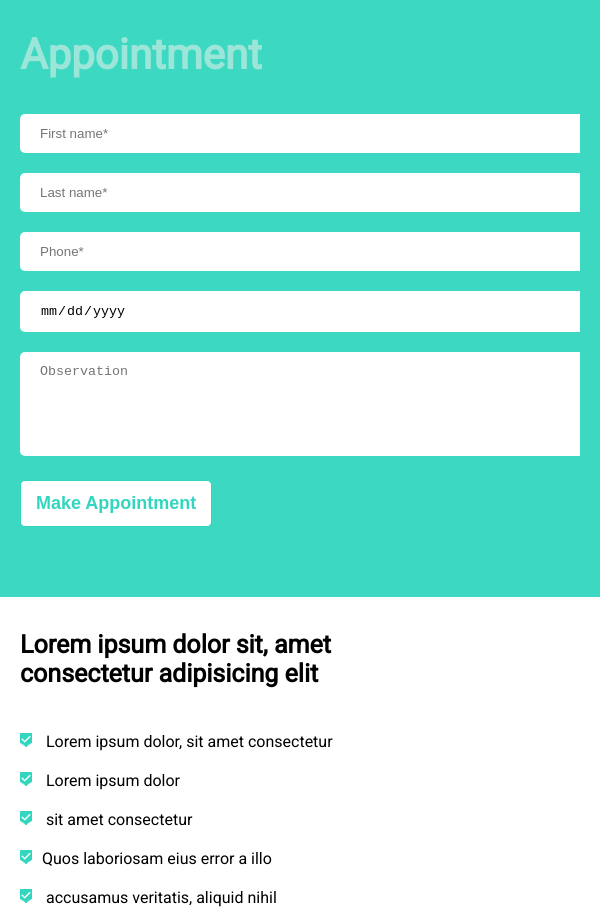
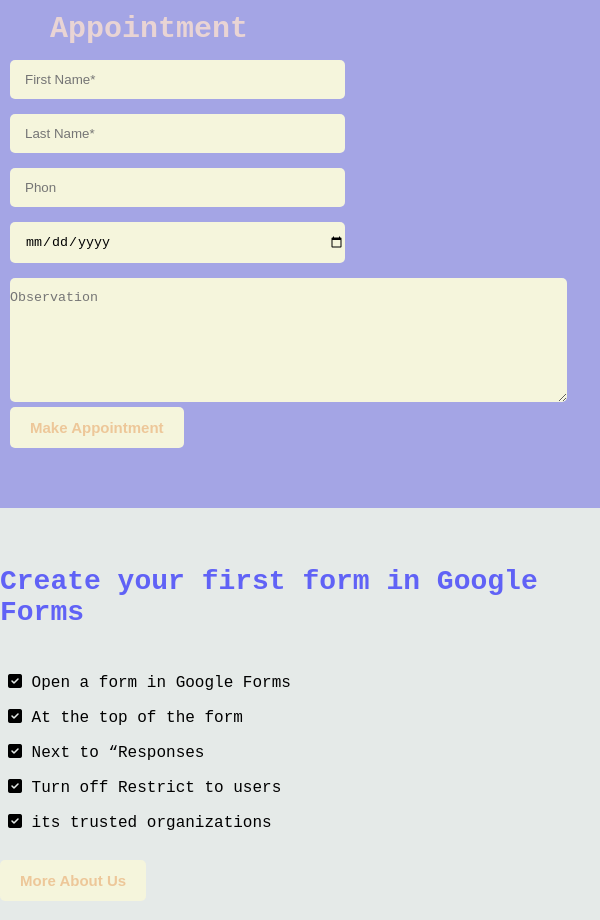
Before and after one commit to mdpappu006/webFrom, a plain HTML site: page index.html in a window 600 px wide. Shown: the top 920 px of the page. Drawn offline with Linux system fonts and the light colour scheme.

Commit message:
new form

```diff
--- a/assets/css/responsive.css
+++ b/assets/css/responsive (1).css
@@ -34,7 +34,6 @@
 
 
 
-
 }
 
 /********************************************************/
@@ -52,16 +51,50 @@
 /* xs devices **********************************/
 /********************************************************/
 @media (max-width: 767px){
+    .container{
+        display: block;
+    }
+     .form-left-section{
+        width: 100%;
+        padding: 50px 0;
+     }
+
+     form .name{
+        padding-bottom: 28px;
+        display: flex;
+     }
+
+     .form-left-wrapper{
+        padding-left: 3%;
+        position: relative;
+        padding: 10px;
+     }
+
+
+     h2{
+        color: #e9d4d4;
+        font-size: 30px;
+        transform: rotate(0deg);
+        position: absolute;
+        left: 50px;
+        bottom: 95%;
+      }
+     .form-right-section{
+        width: 100%;
+        background: rgb(229, 234, 232);
+        padding: 20px 0;
+        padding-left: 20px;
+
+      }
+
+}
+
+/********************************************************/
+/* sm devices **********************************/
+/********************************************************/
+
+@media only screen and (min-width: 576px) and (max-width: 767px) {
 
 
 
 }
-
-
-/********************************************************/
-/* Custom devices **********************************/
-/********************************************************/
-
-@media only screen and (min-width: 376px) and (max-width: 430px){
-
-}
--- a/assets/css/style.css
+++ b/assets/css/style.css
@@ -1,148 +1,102 @@
-/* Form Css Start */
-
 body{
     margin: 0;
     padding: 0;
-    font-family: 'Roboto', sans-serif;
+    font-family: 'Courier New', Courier, monospace;
 }
-
-h1, h2, h3, h4, h5, h6{
-    font-family: 'Roboto', sans-serif;
+h2,h4{
+    font-family: 'Courier New', Courier, monospace;
 }
-
 .container{
     display: flex;
 }
 
+.form-left-section{
+    background-color: #a4a5e5;
+    width: 60%;
+    padding: 65px 0;
 
-/*Start Left section */
 
-.form-left-section{
-    background: #3CD8C1;
-    width: 60%;
-    padding: 100px 0;
 }
+.form-left-wrapper{
+    padding-left: 20%;
+    position: relative;
 
-.form-left-wrapper {
-    padding-left: 30%;
-    position: relative;
 }
-
-.form-left-wrapper h2 {
-    color: #9BE6D9;
-    font-size: 50px;
+h2{
+    color: #e9d4d4;
+    font-size: 30px;
+    transform: rotate(-90deg);
     position: absolute;
-    transform: rotate(-90deg);
-    left: 10%;
-    bottom: 29%;
+    left: 0;
+    bottom: 48%;
 }
-
 form .name{
-    padding-bottom:  20px;
+    padding-bottom: 28px;
 }
-
-form .name input {
-    background: #fff;
+input{
+    background: beige;
     border: none;
     padding: 12px 20px;
     border-radius: 5px;
     width: 40%;
-    margin-right: 20px;
+
+
+
 }
-
-form .name textarea {
-    background: #fff;
+textarea{
+    background: beige;
     border: none;
     padding: 12px 20px;
+    width: 88.8%;
+    height: 100px;
     border-radius: 5px;
-    width: 88.3%;
-    height: 110px;
 }
+.primary-btn{
+    padding: 12px 20px;
+    border-radius: 5px;
+    font-size: 15px;
+    border: none;
+    font-weight: 600;
+    cursor:pointer ;
 
-.primary-btn{
-    padding: 12px 15px;
-    border-radius: 5px;
-    font-size: 18px;
-    font-weight: 600;
-    cursor: pointer;
-    transition: 0.4s ease-in-out;
 }
+button{
+    background: beige;
+    color: hwb(33 60% 7%);
+    bottom: 60%;
 
-.submitbtn button{
-    background: #fff;
-    border: 1px solid #32D6BE;
-    color: #32D6BE;
+}
+.primary-btn:hover{
+    color: hsl(264, 87%, 35%);
+    background:transparent ;
 }
 
 
-.submitbtn button:hover{
-    background: transparent;
-    border: 1px solid #fff;
-    color: #fff;
-}
 
-/*End Left section */
+.form-right-section{
+    width: 40%;
+    background: rgb(229, 234, 232);
+    padding: 20px 0;
+    padding-left: 20px;
 
 
+}
+h4{
+    font-size: 28px;
+    color: hsl(239, 89%, 67%);
 
-
-
-/*Start Right section */
-
-.form-right-section {
-    width: 40%;
-    background: #fff;
-    padding: 100px 0;
-    padding-left: 70px;
 }
-
-
-.form-right-section h4{
-    font-size: 30px;
-}
-
 .feature-list ul{
     margin: 0;
     padding: 0;
+    padding-bottom: 20px;
     list-style: none;
 }
-
-.feature-list ul li {
-    padding: 10px 0;
-}
-
-.feature-list ul li img{
-    padding-right: 10px;
-}
+.feature-list ul li{
+    padding: 8px;
 
 
-.about-us button {
-    background: #32D6BE;
-    color: #fff;
-    margin-top: 40px;
-    padding: 15px 25px;
-    border: 1px solid #32D6BE;
 }
-
-.about-us button:hover{
-    background: transparent;
-    border: 1px solid #32D6BE;
-    color: #32D6BE;
-}
-
-/*End Right section */
-
-
-
-/* Form Css End */
-
-
-
-
-
-
-
-
 
 
 /* Start Responsive Css Code  */
@@ -194,75 +148,57 @@ form .name textarea {
 
 
 /********************************************************/
-/* xs devices **********************************/
+/* xs devices 320 to 767 **********************************/
 /********************************************************/
 @media (max-width: 767px){
 
-    .container {
+    .container{
+        display: block;
+    }
+     .form-left-section{
+        width: 100%;
+        padding: 50px 0;
+     }
+
+     form .name {
+        padding-bottom: 0;
         display: block;
     }
 
-    .form-left-section {
+     .form-left-wrapper{
+        padding-left: 3%;
+        position: relative;
+        padding: 10px;
+     }
+
+
+     h2{
+        color: #e9d4d4;
+        font-size: 30px;
+        transform: rotate(0deg);
+        position: absolute;
+        left: 50px;
+        bottom: 95%;
+      }
+     .form-right-section{
         width: 100%;
-        padding: 50px 0;
-        padding-top: 10px;
+        background: rgb(229, 234, 232);
+        padding: 20px 0;
+        padding-left: 0;
+      }
+
+      input {
+        padding: 12px 0px;
+        width: 320px;
+        margin-bottom: 15px;
+        padding-left: 15px;
     }
 
-    .form-left-wrapper {
-        padding-left: 0px;
-        padding: 20px;
+    textarea {
+        padding: 12px 0px;
+        width: 335px;
     }
 
-    form .name input {
-        width: 88%;
-        margin-right: 0;
-        margin-bottom: 20px;
-    }
-
-    form .name textarea {
-        width: 100%;
-        height: 80px;
-    }
-
-    .form-left-wrapper form{
-        width: 100%;
-        overflow: hidden;
-    }
-
-
-    form .name {
-        padding-bottom: 0px;
-    }
-
-    .submitbtn {
-        margin-top: 20px
-    }
-
-    .form-left-wrapper h2 {
-        font-size: 42px;
-        position: inherit;
-        transform: rotate(0deg);
-        left: 0;
-        bottom: 0;
-        margin-top: 0;
-    }
-
-
-    .form-right-section {
-        width: 100%;
-        padding: 0;
-        padding-left: 0;
-        padding-bottom: 40px;
-    }
-
-    .form-right-section h4 {
-        font-size: 25px;
-        padding-left: 20px;
-    }
-
-    .feature-list{
-        padding-left: 20px;
-    }
 
 }
 
@@ -272,10 +208,10 @@ form .name textarea {
 
 @media only screen and (min-width: 576px) and (max-width: 767px) {
 
-    form .name input {
-        width: 100%;
-        margin-right: 0;
-        margin-bottom: 20px;
+
+    textarea {
+        padding: 12px 0px;
+        width: 96%;
     }
 
 }
--- a/index.html
+++ b/index.html
@@ -3,63 +3,52 @@
 <head>
     <meta charset="UTF-8">
     <meta name="viewport" content="width=device-width, initial-scale=1.0">
-    <title>Forms</title>
+    <title>forms</title>
+    <link rel="stylesheet" href="https://cdnjs.cloudflare.com/ajax/libs/font-awesome/6.5.1/css/all.min.css">
     <link rel="stylesheet" href="assets/css/style.css">
-    <!-- <link rel="stylesheet" href="assets/css/responsive.css"> -->
-    <link href="https://fonts.googleapis.com/css2?family=Roboto&display=swap" rel="stylesheet">
+    <!-- <link rel="stylesheet" href="assets/css/responsive (1).css"> -->
 </head>
 <body>
-
-    <!-- Form Start  -->
-
+    <!-- form start -->
     <div class="container">
         <div class="form-left-section">
             <div class="form-left-wrapper">
             <h2>Appointment</h2>
-                <form action="#">
+            <form action="">
                 <div class="name">
-                        <input type="text" placeholder="First name*">
-                        <input type="text" placeholder="Last name*">
+                    <input type="text" placeholder="First Name*">
+                    <input type="text" placeholder="Last Name*">
                 </div>
-
                 <div class="name">
-                        <input type="number" placeholder="Phone*">
-                        <input type="date">
+                    <input type="number" placeholder="Phon">
+                    <input type="Date">
                 </div>
-
                 <div class="name">
                     <textarea placeholder="Observation"></textarea>
                 </div>
-
                 <div class="submitbtn">
-                        <button class="primary-btn" type="button">Make Appointment</button>
+                    <button class="primary-btn" type="button">Make Appointment </button>
                 </div>
             </form>
-
         </div>
     </div>
-
     <div class="form-right-section">
-            <!-- <img src="assets/img/icon.png" alt=""> -->
-            <h4>Lorem ipsum dolor sit, amet <br> consectetur adipisicing elit</h4>
-
+        <h4>Create your first form in Google Forms</h4>
         <div class="feature-list">
             <ul>
-                    <li><img src="assets/img/icon.png" alt="icon"> Lorem ipsum dolor, sit amet consectetur  </li>
-                    <li><img src="assets/img/icon.png" alt="icon"> Lorem ipsum dolor</li>
-                    <li><img src="assets/img/icon.png" alt="icon"> sit amet consectetur </li>
-                    <li> <img src="assets/img/icon.png" alt="icon">Quos laboriosam eius error a illo   </li>
-                    <li><img src="assets/img/icon.png" alt="icon"> accusamus veritatis, aliquid nihil </li>
+                <li><i class="fa-solid fa-square-check"></i> Open a form in Google Forms</li>
+                <li><i class="fa-solid fa-square-check"></i> At the top of the form</li>
+                <li><i class="fa-solid fa-square-check"></i> Next to “Responses </li>
+                <li><i class="fa-solid fa-square-check"></i> Turn off Restrict to users </li>
+                <li><i class="fa-solid fa-square-check"></i> its trusted organizations </li>
             </ul>
-
             <div class="about-us">
                 <button class="primary-btn" type="button"> More About Us</button>
             </div>
         </div>
+    </div>
+
 
 </div>
-    </div>
-
-    <!-- Form End  -->
 </body>
 </html>
```
Also changed, not shown: assets/img/icon.png (deleted). Lines whose indentation alone changed are shown as unchanged.
